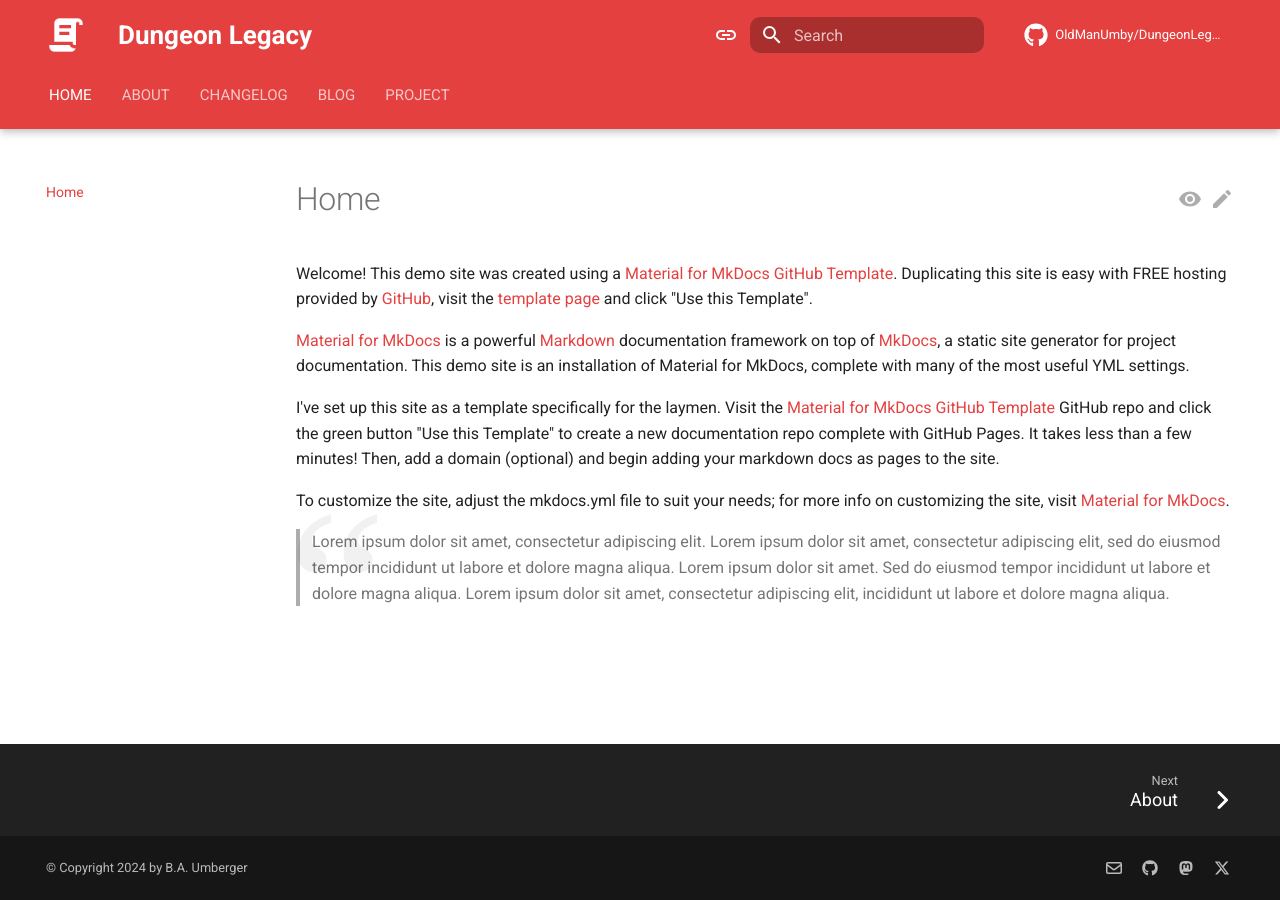
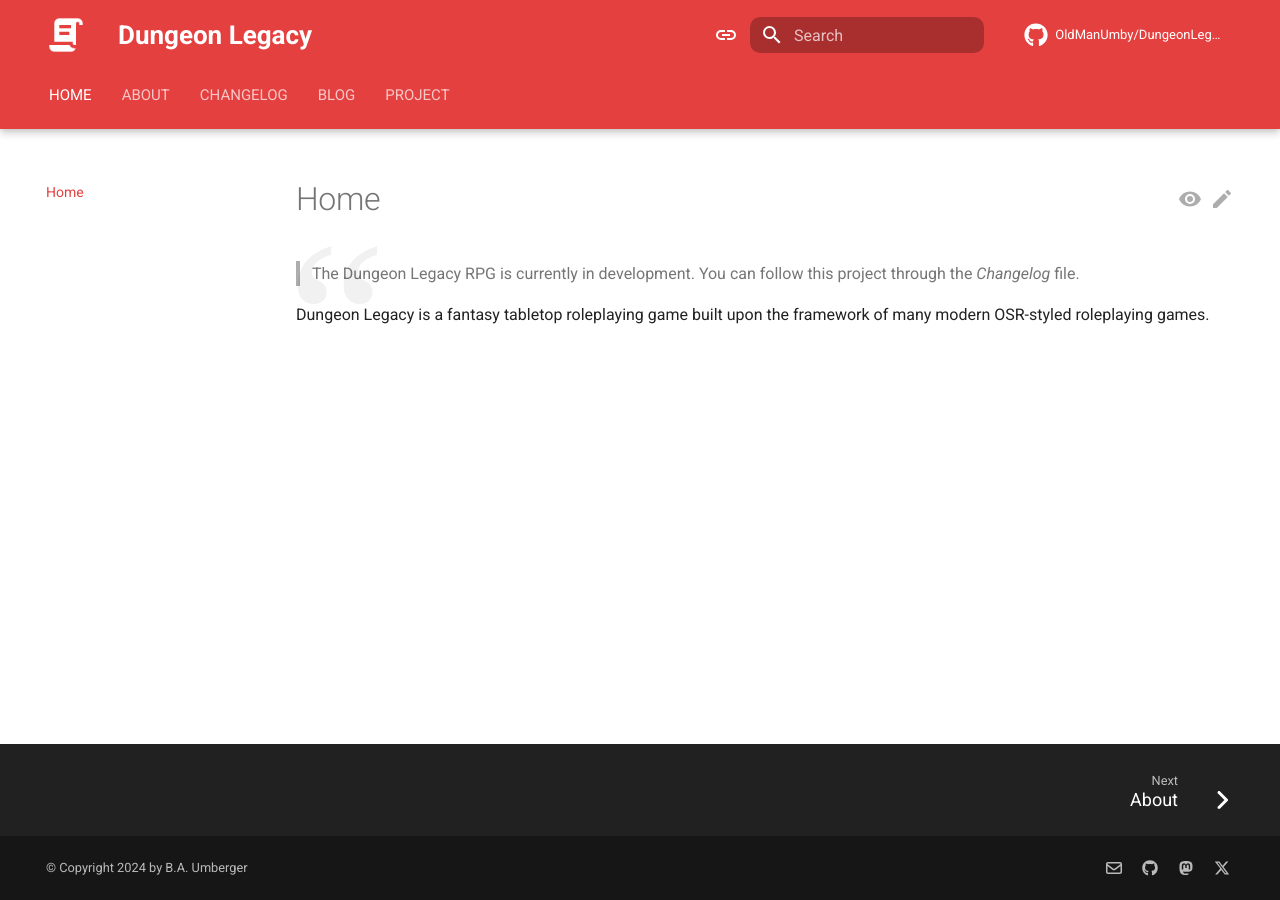
Before and after one commit to OldManUmby/DungeonLegacy, an MkDocs documentation site: the page built from docs/index.md, in a window 1280 px wide. Built offline with MkDocs 1.6.1 and Material for MkDocs 9.7.7, drawn with Linux system fonts in a browser that asks for light colours; comment, search, counter and statistics services are not loaded.

Commit message:
Updated Readme and Index

```diff
--- a/docs/index.md
+++ b/docs/index.md
@@ -1,11 +1,5 @@
 # Home
 
-Welcome! This demo site was created using a [Material for MkDocs GitHub Template](https://github.com/OldManUmby/material-for-mkdocs-template). Duplicating this site is easy with FREE hosting provided by [GitHub](https://github.com), visit the [template page](https://github.com/OldManUmby/material-for-mkdocs-template) and click "Use this Template".
+>The Dungeon Legacy RPG is currently in development. You can follow this project through the *Changelog* file.
 
-[Material for MkDocs](https://squidfunk.github.io/mkdocs-material/getting-started/) is a powerful [Markdown](https://www.markdownguide.org) documentation framework on top of [MkDocs](https://www.mkdocs.org), a static site generator for project documentation. This demo site is an installation of Material for MkDocs, complete with many of the most useful YML settings.
-
-I've set up this site as a template specifically for the laymen. Visit the [Material for MkDocs GitHub Template](https://github.com/OldManUmby/material-for-mkdocs-template) GitHub repo and click the green button "Use this Template" to create a new documentation repo complete with GitHub Pages. It takes less than a few minutes! Then, add a domain (optional) and begin adding your markdown docs as pages to the site.
-
-To customize the site, adjust the mkdocs.yml file to suit your needs; for more info on customizing the site, visit [Material for MkDocs](https://squidfunk.github.io/mkdocs-material/getting-started/).
-
->Lorem ipsum dolor sit amet, consectetur adipiscing elit. Lorem ipsum dolor sit amet, consectetur adipiscing elit, sed do eiusmod tempor incididunt ut labore et dolore magna aliqua. Lorem ipsum dolor sit amet. Sed do eiusmod tempor incididunt ut labore et dolore magna aliqua. Lorem ipsum dolor sit amet, consectetur adipiscing elit, incididunt ut labore et dolore magna aliqua.
+Dungeon Legacy is a fantasy tabletop roleplaying game built upon the framework of many modern OSR-styled roleplaying games.
```
Also changed, not shown: README.md (+1 -1 lines).
